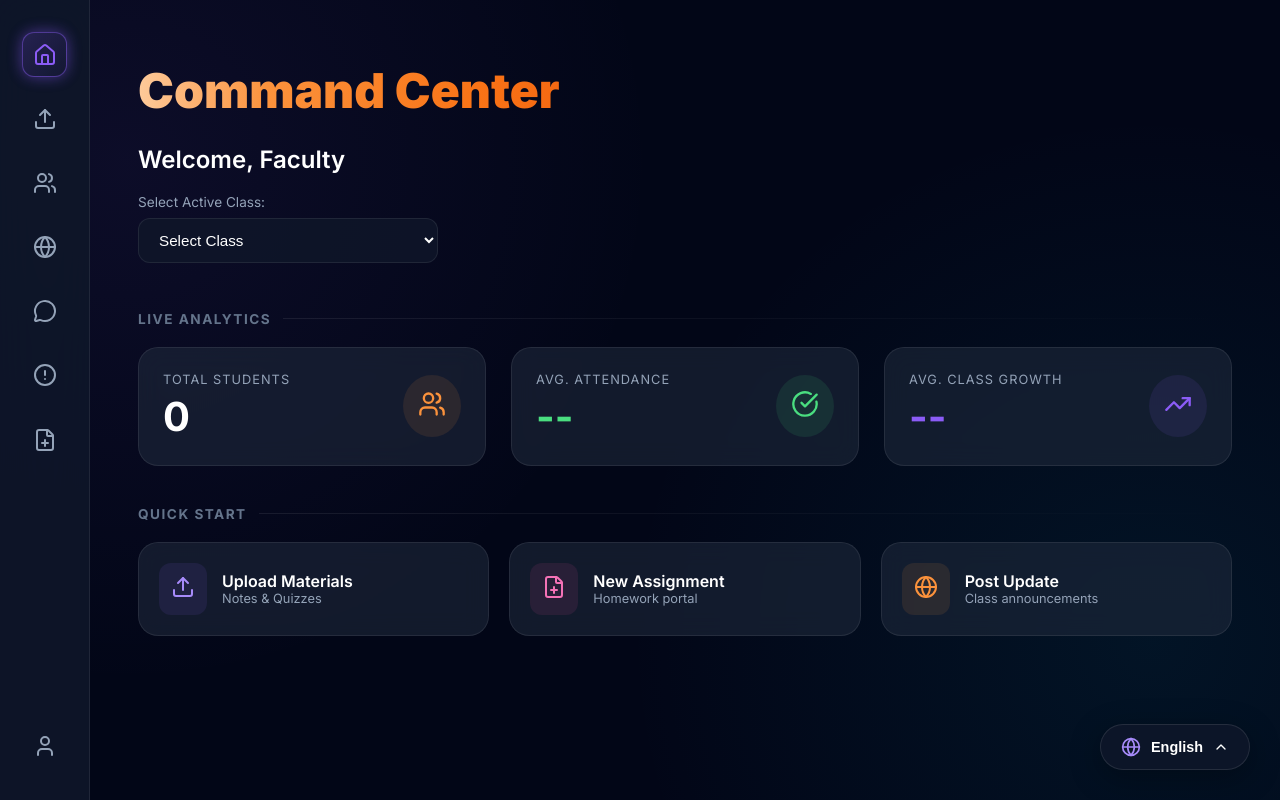
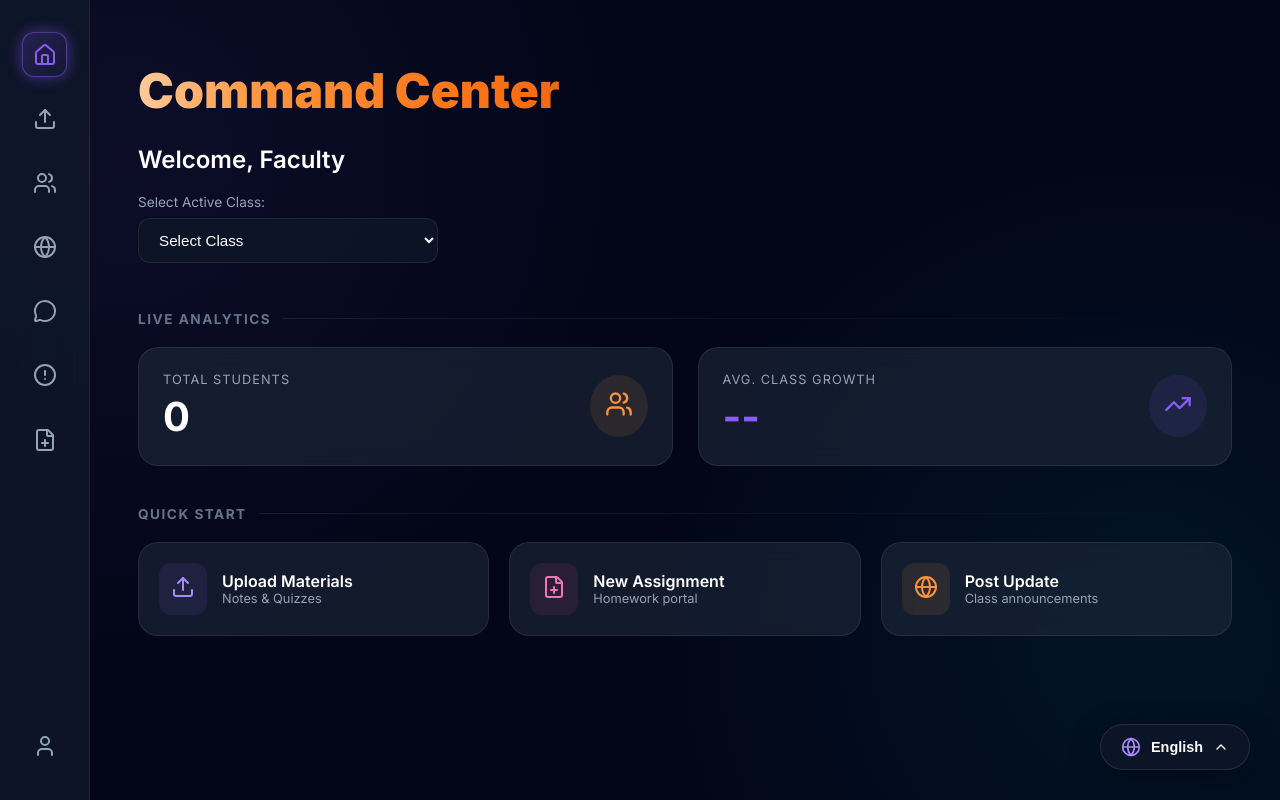
Before and after one commit to SagnikBanerjee2/ESHIKSHA, a React (Vite) app in the folder eShiksha-CSS/: page /teacher/dashboard in a window 1280 px wide. Built offline with nearby package versions, Linux system fonts and the light colour scheme.

Commit message:
Update TeacherDashboard.jsx

```diff
--- a/eShiksha-CSS/src/pages/teacher/TeacherDashboard.jsx
+++ b/eShiksha-CSS/src/pages/teacher/TeacherDashboard.jsx
@@ -285,7 +285,7 @@ export default function TeacherDashboard() {
               <div className="section-header">{t(content.live_ana)}</div>
               <div style={{ display: 'grid', gridTemplateColumns: 'repeat(auto-fit, minmax(250px, 1fr))', gap: '25px' }}>
                 <StatCard label={t(content.tot_stu)} value={homeStats.totalStudents ?? '--'} icon={<Users size={28} color="#fb923c" />} bg="rgba(251, 146, 60, 0.1)" color="white" />
-                <StatCard label={t(content.avg_att)} value={homeStats.avgAttendance ? `${homeStats.avgAttendance}%` : '--'} icon={<CheckCircle size={28} color="#4ade80" />} bg="rgba(74, 222, 128, 0.1)" color="#4ade80" />
+
                 <StatCard label={t(content.avg_grow)} value={homeStats.avgScore ? `+${homeStats.avgScore}%` : '--'} icon={<TrendingUp size={28} color="#8b5cf6" />} bg="rgba(139, 92, 246, 0.1)" color="#8b5cf6" />
               </div>
 
```
